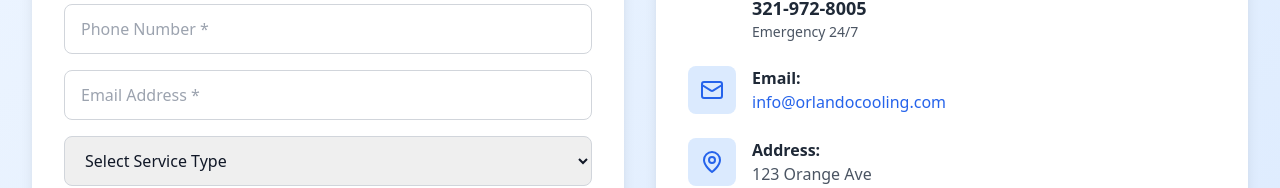
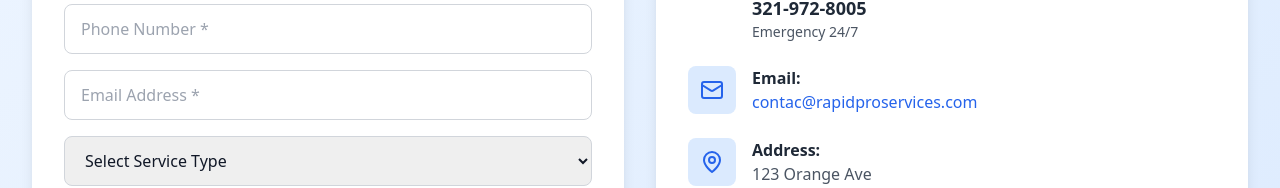
Before and after one commit to c67438578-web/Haraldo, a Next.js app: page /contact in a window 1280 px wide. Shown: the part 487-675 px from the top of the page. Built offline with nearby package versions, Linux system fonts and the light colour scheme.

Commit message:
Update page.js

```diff
--- a/app/contact/page.js
+++ b/app/contact/page.js
@@ -160,7 +160,7 @@ export default function ContactPage() {
                   <div>
                     <p className="font-semibold text-gray-800">Email:</p>
                     <a href="mailto:contac@rapidproservices.com" className="text-blue-600 hover:underline">
-                      info@orlandocooling.com
+                      contac@rapidproservices.com
                     </a>
                   </div>
                 </div>
```
